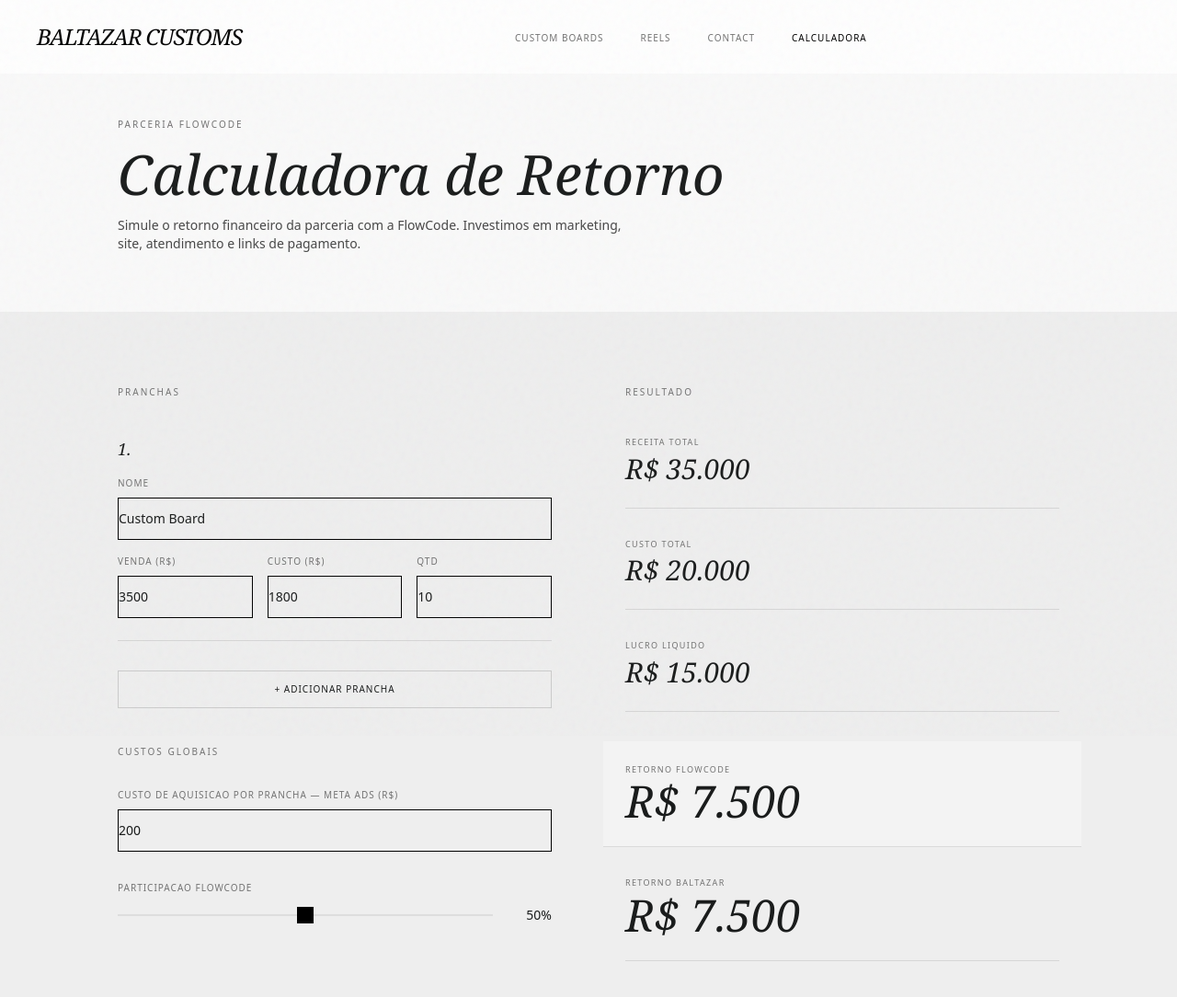
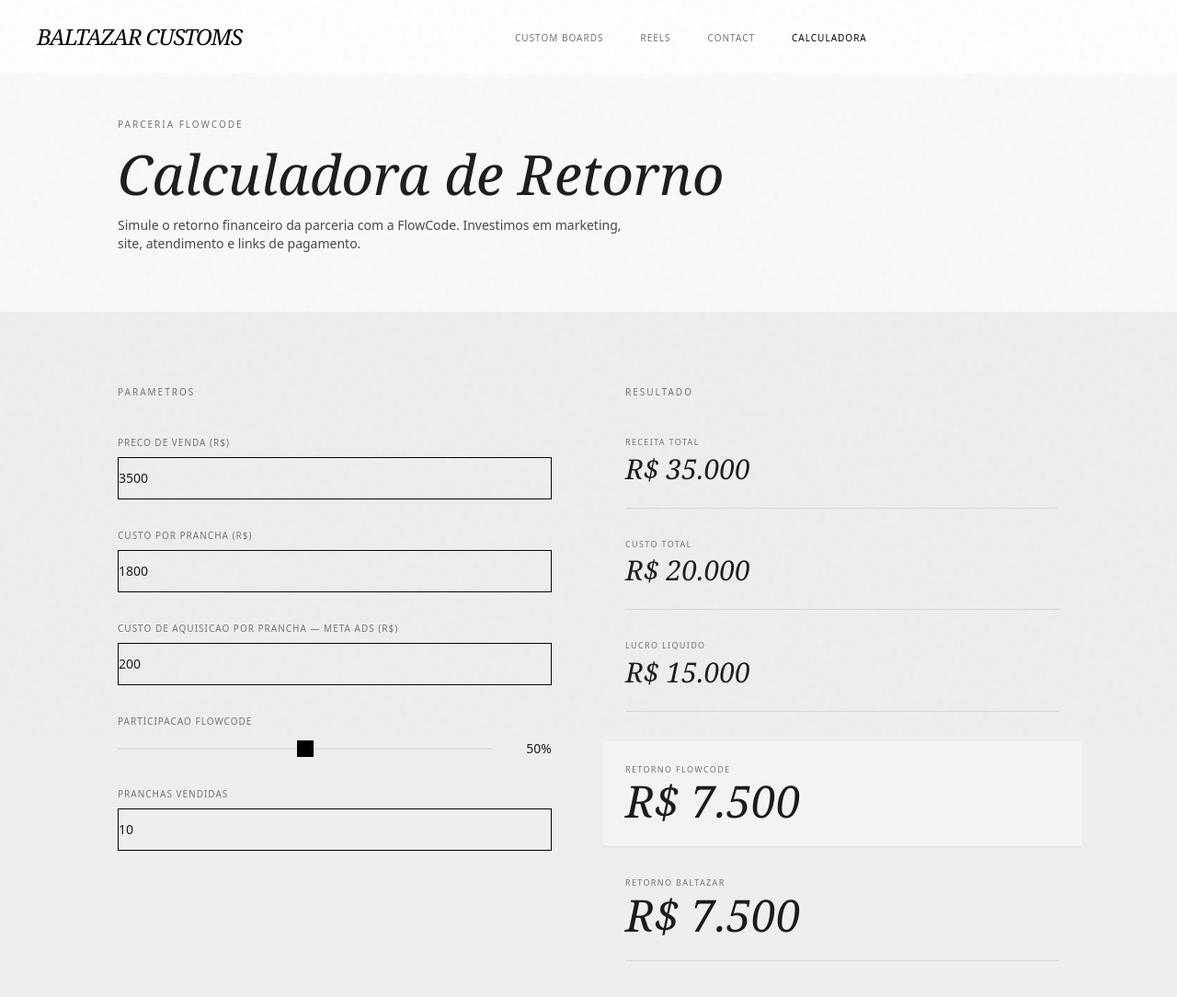
Before and after one commit to lgouveac/baltazarsurf, a plain HTML site: page calculadora.html in a window 1280 px wide. Shown: the top 1084 px of the page at 92% size. Drawn offline with nearby package versions, Linux system fonts and the light colour scheme.

Commit message:
Revert "Add support for multiple board types in calculadora"
This reverts commit 14ad588ef6d14e3f4c82d9718cc72a34541270a4.

```diff
--- a/calculadora.html
+++ b/calculadora.html
@@ -102,13 +102,17 @@
 
 <!-- Inputs -->
 <div>
-<span class="font-sans uppercase text-[10px] tracking-[0.2em] text-neutral-500 mb-6 md:mb-10 block">Pranchas</span>
+<span class="font-sans uppercase text-[10px] tracking-[0.2em] text-neutral-500 mb-6 md:mb-10 block">Parametros</span>
 
-<div id="pranchasContainer"></div>
+<div class="mb-6 md:mb-8">
+<label class="block font-sans uppercase text-[10px] tracking-widest text-neutral-500 mb-2">Preco de Venda (R$)</label>
+<input id="preco" type="number" placeholder="3500" value="3500" class="w-full border-b border-black py-3 px-0 font-sans text-sm bg-transparent focus:outline-none" oninput="calcular()"/>
+</div>
 
-<button onclick="adicionarPrancha()" class="w-full py-3 mt-2 mb-8 md:mb-10 font-sans uppercase text-[10px] tracking-widest border border-black/15 hover:border-black/40 transition-colors">+ Adicionar Prancha</button>
-
-<span class="font-sans uppercase text-[10px] tracking-[0.2em] text-neutral-500 mb-6 md:mb-8 block">Custos Globais</span>
+<div class="mb-6 md:mb-8">
+<label class="block font-sans uppercase text-[10px] tracking-widest text-neutral-500 mb-2">Custo por Prancha (R$)</label>
+<input id="custo" type="number" placeholder="1800" value="1800" class="w-full border-b border-black py-3 px-0 font-sans text-sm bg-transparent focus:outline-none" oninput="calcular()"/>
+</div>
 
 <div class="mb-6 md:mb-8">
 <label class="block font-sans uppercase text-[10px] tracking-widest text-neutral-500 mb-2">Custo de Aquisicao por Prancha — Meta Ads (R$)</label>
@@ -126,6 +130,11 @@
 </div>
 <span id="participacaoLabel" class="font-sans text-sm font-medium min-w-[3rem] text-right">50%</span>
 </div>
+</div>
+
+<div class="mb-6 md:mb-8">
+<label class="block font-sans uppercase text-[10px] tracking-widest text-neutral-500 mb-2">Pranchas Vendidas</label>
+<input id="quantidade" type="number" placeholder="10" value="10" class="w-full border-b border-black py-3 px-0 font-sans text-sm bg-transparent focus:outline-none" oninput="calcular()"/>
 </div>
 </div>
 
@@ -180,84 +189,35 @@
 </footer>
 
 <script>
-let pranchas = [
-  { nome: 'Custom Board', preco: 3500, custo: 1800, qtd: 10 }
-];
-
 function formatBRL(value) {
   return 'R$ ' + value.toLocaleString('pt-BR', { minimumFractionDigits: 0, maximumFractionDigits: 0 });
 }
 
-function renderPranchas() {
-  const container = document.getElementById('pranchasContainer');
-  container.innerHTML = pranchas.map((p, i) => `
-    <div class="pb-6 mb-6 border-b border-black/10">
-      <div class="flex justify-between items-center mb-4">
-        <span class="font-serif italic text-lg">${i + 1}.</span>
-        ${pranchas.length > 1 ? `<button onclick="removerPrancha(${i})" class="text-neutral-400 hover:text-black text-lg transition-colors" title="Remover">&times;</button>` : ''}
-      </div>
-      <div class="mb-4">
-        <label class="block font-sans uppercase text-[10px] tracking-widest text-neutral-500 mb-2">Nome</label>
-        <input type="text" value="${p.nome}" class="w-full border-b border-black py-3 px-0 font-sans text-sm bg-transparent focus:outline-none" oninput="pranchas[${i}].nome=this.value"/>
-      </div>
-      <div class="grid grid-cols-3 gap-3 md:gap-4">
-        <div>
-          <label class="block font-sans uppercase text-[9px] md:text-[10px] tracking-widest text-neutral-500 mb-2">Venda (R$)</label>
-          <input type="number" value="${p.preco}" placeholder="3500" class="w-full border-b border-black py-3 px-0 font-sans text-sm bg-transparent focus:outline-none" oninput="pranchas[${i}].preco=parseFloat(this.value)||0;calcular()"/>
-        </div>
-        <div>
-          <label class="block font-sans uppercase text-[9px] md:text-[10px] tracking-widest text-neutral-500 mb-2">Custo (R$)</label>
-          <input type="number" value="${p.custo}" placeholder="1800" class="w-full border-b border-black py-3 px-0 font-sans text-sm bg-transparent focus:outline-none" oninput="pranchas[${i}].custo=parseFloat(this.value)||0;calcular()"/>
-        </div>
-        <div>
-          <label class="block font-sans uppercase text-[9px] md:text-[10px] tracking-widest text-neutral-500 mb-2">Qtd</label>
-          <input type="number" value="${p.qtd}" placeholder="10" class="w-full border-b border-black py-3 px-0 font-sans text-sm bg-transparent focus:outline-none" oninput="pranchas[${i}].qtd=parseFloat(this.value)||0;calcular()"/>
-        </div>
-      </div>
-    </div>
-  `).join('');
-}
-
-function adicionarPrancha() {
-  pranchas.push({ nome: '', preco: 0, custo: 0, qtd: 0 });
-  renderPranchas();
-  calcular();
-}
-
-function removerPrancha(index) {
-  if (pranchas.length <= 1) return;
-  pranchas.splice(index, 1);
-  renderPranchas();
-  calcular();
-}
-
 function calcular() {
+  const preco = parseFloat(document.getElementById('preco').value) || 0;
+  const custo = parseFloat(document.getElementById('custo').value) || 0;
   const marketing = parseFloat(document.getElementById('marketing').value) || 0;
   const participacao = parseFloat(document.getElementById('participacao').value) || 0;
+  const quantidade = parseFloat(document.getElementById('quantidade').value) || 0;
 
-  let receitaTotal = 0;
-  let custoTotal = 0;
-
-  pranchas.forEach(p => {
-    receitaTotal += p.preco * p.qtd;
-    custoTotal += (p.custo * p.qtd) + (marketing * p.qtd);
-  });
-
-  const lucro = receitaTotal - custoTotal;
+  const receita = preco * quantidade;
+  const custoTotal = (custo * quantidade) + (marketing * quantidade);
+  const lucro = receita - custoTotal;
   const retorno = lucro * (participacao / 100);
   const retornoBaltazar = lucro * ((100 - participacao) / 100);
 
-  document.getElementById('receita').textContent = formatBRL(receitaTotal);
+  document.getElementById('receita').textContent = formatBRL(receita);
   document.getElementById('custoTotal').textContent = formatBRL(custoTotal);
   document.getElementById('lucro').textContent = formatBRL(lucro);
   document.getElementById('retorno').textContent = formatBRL(retorno);
   document.getElementById('retornoBaltazar').textContent = formatBRL(retornoBaltazar);
 
+  // Update progress bar
   document.getElementById('progressFill').style.width = participacao + '%';
   document.getElementById('participacaoLabel').textContent = participacao + '%';
 }
 
-renderPranchas();
+// Initial calculation
 calcular();
 </script>
 </body></html>
```
